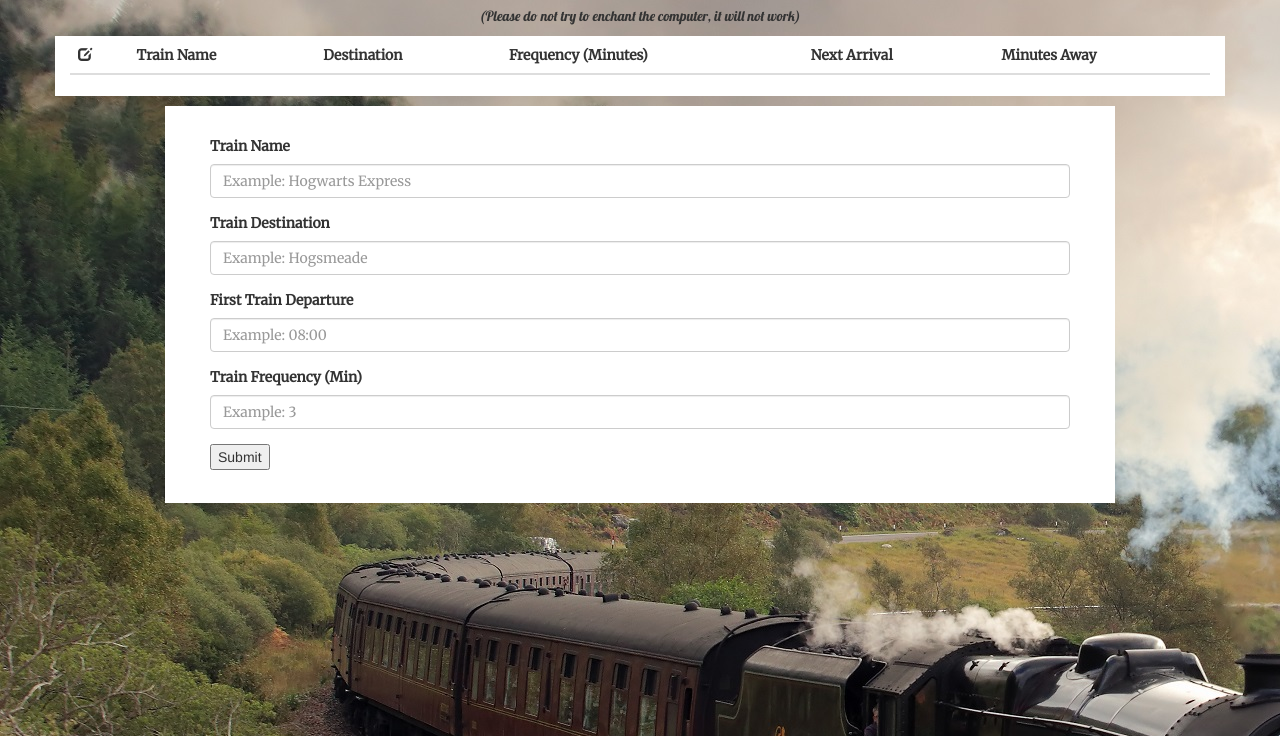
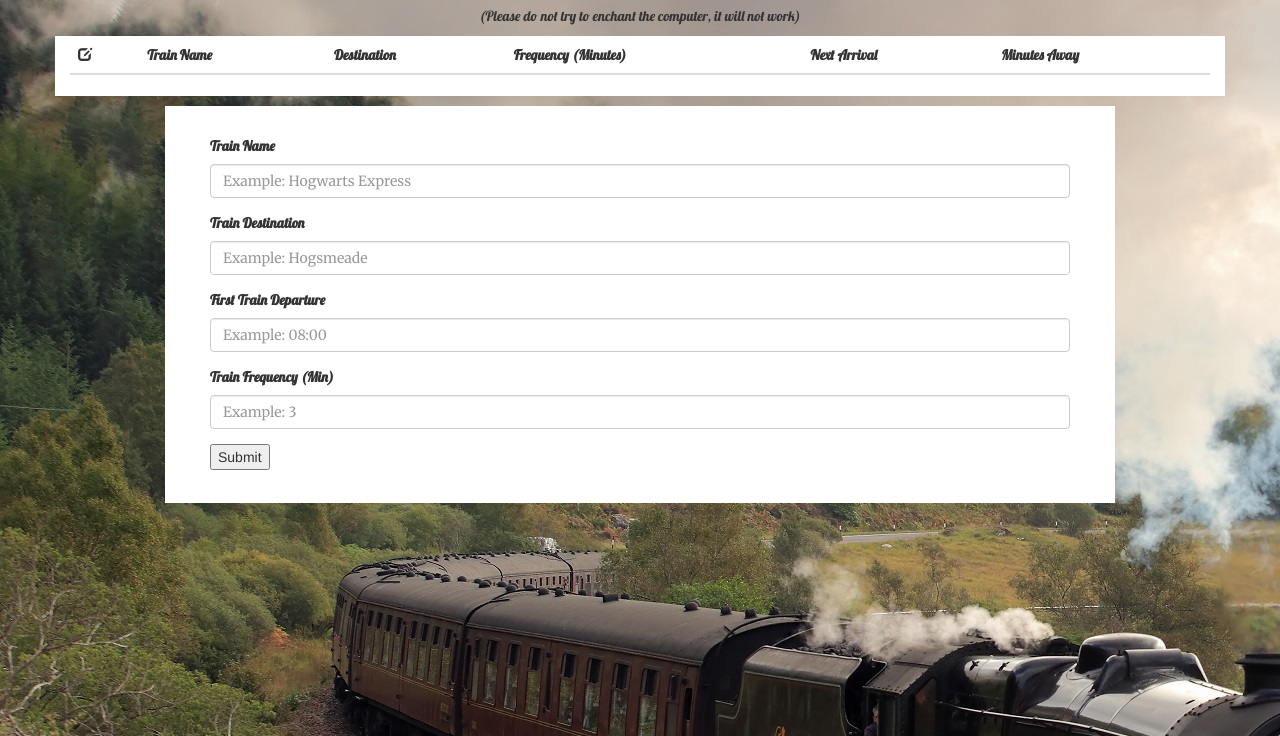
Before and after one commit to johnstuart670/FireBase_Example, a plain HTML site: page index.html in a window 1280 px wide. Shown: the part 64-800 px from the top of the page. Drawn offline with nearby package versions, Linux system fonts and the light colour scheme; no server answers.

Commit message:
can't get the time to work, but have the pseudocoding done.

```diff
--- a/assets/css/style.css
+++ b/assets/css/style.css
@@ -22,12 +22,13 @@ label {
 	margin-bottom: 25px;
 }
 
-p {
+p, label,
+th {
 	font-family: 'Lobster', cursive;
 }
 h1,h2,h3,h4,
-th,
-label, input {
+input,
+td {
 	font-family: 'Merriweather', serif;
 
 }
--- a/assets/javascript/app.js
+++ b/assets/javascript/app.js
@@ -61,7 +61,7 @@ $(document).ready(function () {
 // get some values
 var name = trainName.val().trim();
 var des = trainDes.val().trim();
-var dep = trainDep.val().trim();
+var dep = Date.parse(trainDep.val().trim());
 var freq = trainFreq.val().trim();
 // make a temp object to later push to the database
 var tempObject = {
@@ -81,19 +81,34 @@ database.ref().on("value", function(snapshot){
 	// for each item at the data reference of root
 trainDisp.empty();
 var snapObject = snapshot.val();
-console.log(snapObject)
 // do a for loop
 for ( var prop in snapObject){
 	// make a new row
 var childSnapshot =	snapObject[prop]
 var finishedObj = $("<tr>");
+
+
+
+// // make a variable that captures the information from the object in Firebase in Moment format
+// var firstTrain;
+// // capture now
+// var now = moment().format("HH:mm");
+// console.log(now);
+// // subtract the times to get a number
+// var timePassed = parseInt(now - firstTrain);
+// // get the remainder of the timepassed divided by frequency to get our last variable
+// var timeToNextTrain = timePassed % childSnapshot.frequency;
+
+
+
+
 // make some variables
 var xMe = $("<td>");
 var childName = ("<td>" + childSnapshot.name + "</td>");
 var childDes = ("<td>" + childSnapshot.description + "</td>");
-var childDep = ("<td>" + childSnapshot.departure + "</td>");
 var childFreq = ("<td>" + childSnapshot.frequency + "</td>");
-// add some stuff to the xMe
+// var nextTrain = ("<td>" + trainCalc + "</td>");
+// var nextTrainMin = ("<td>" + timeToNextTrain + "</td>");
 xMe.addClass("deleteRow").html('<span class = "glyphicon glyphicon-remove"></span>');
 finishedObj.append(xMe, childName, childDes, childFreq);
 trainDisp.append(finishedObj);
```
